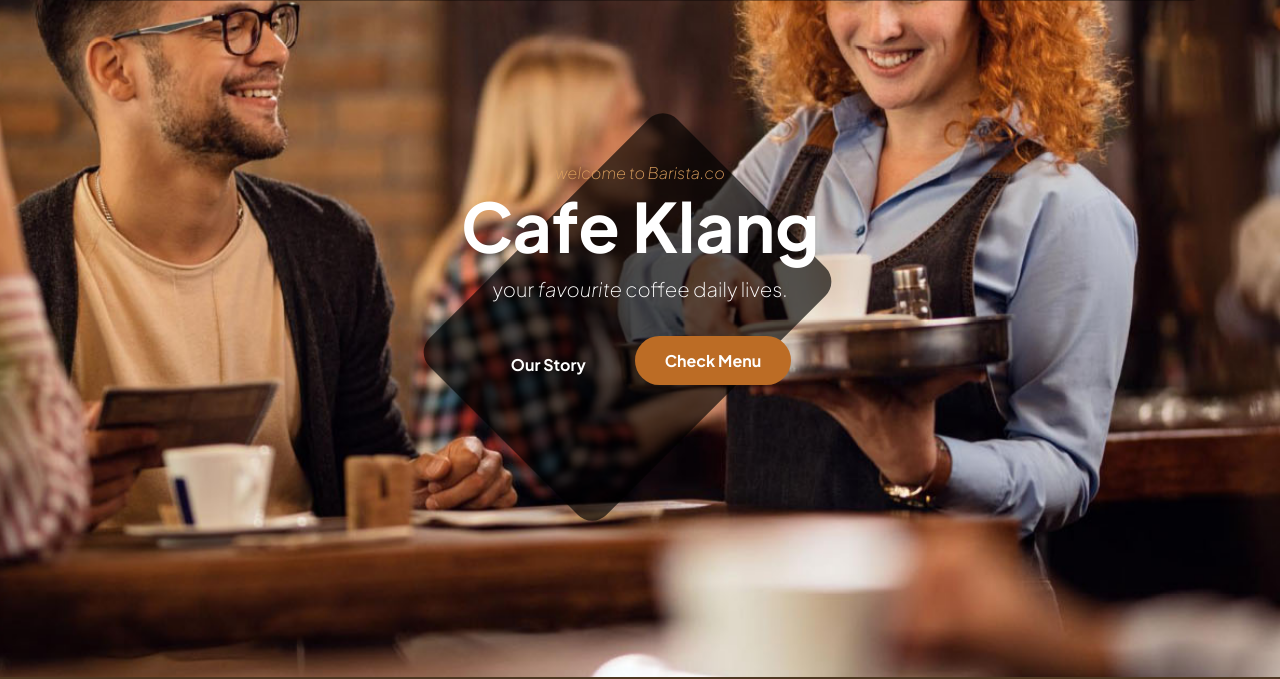
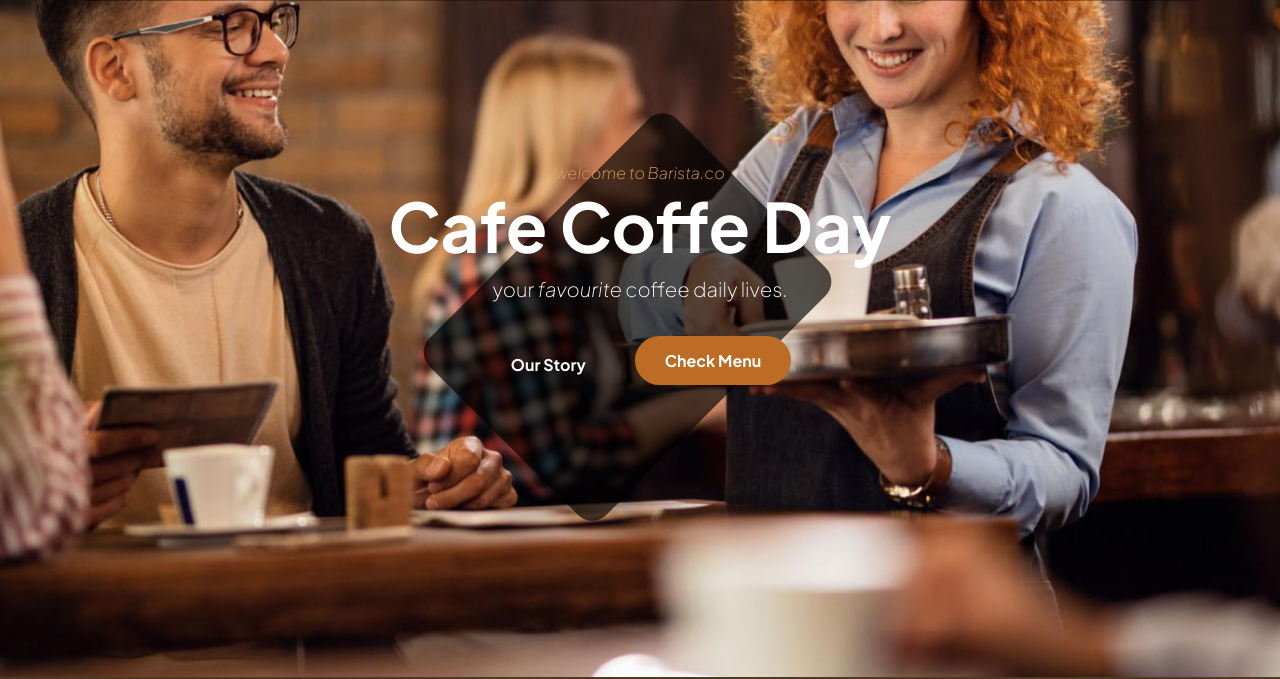
Before and after one commit to MadhuriChangan/DevOps-Project-Repository, a plain HTML site: page index.html in a window 1280 px wide. Shown: the part 123-802 px from the top of the page. Drawn offline with Linux system fonts and the light colour scheme.

Commit message:
Add file

```diff
--- a/index.html
+++ b/index.html
@@ -91,7 +91,7 @@ Bootstrap 5 HTML CSS Template
                             <div class="col-lg-6 col-12 mx-auto">
                                 <em class="small-text">welcome to Barista.co</em>
 
-                                <h1>Cafe Klang</h1>
+                                <h1>Cafe Coffe Day</h1>
 
                                 <p class="text-white mb-4 pb-lg-2">
                                     your <em>favourite</em> coffee daily lives.
```
